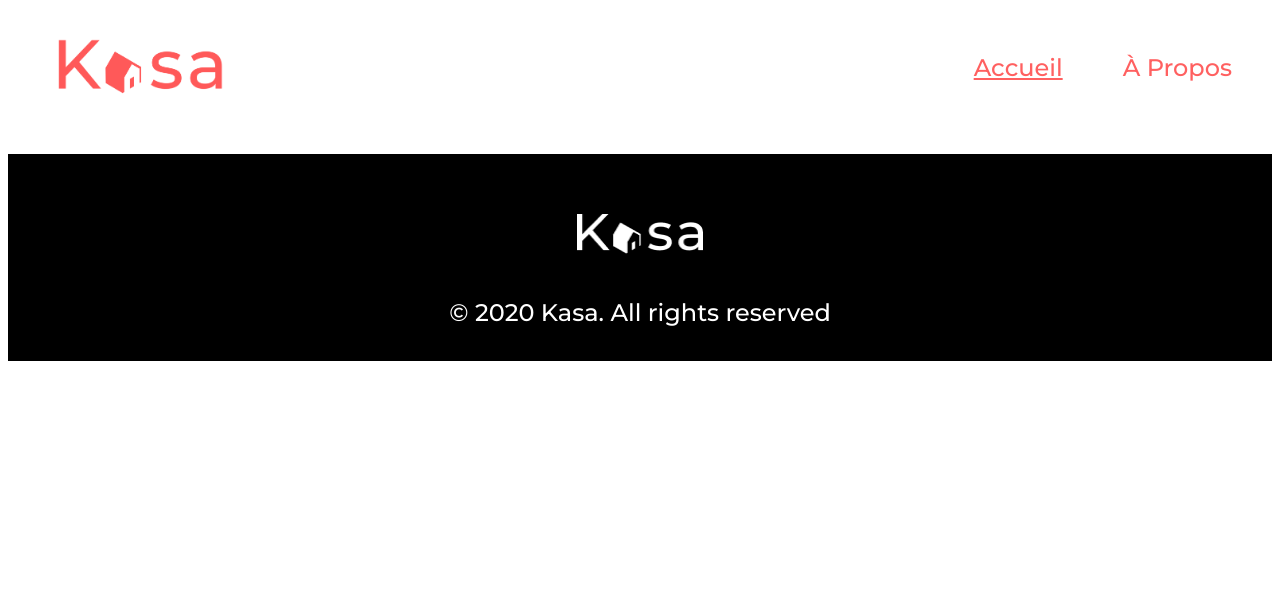
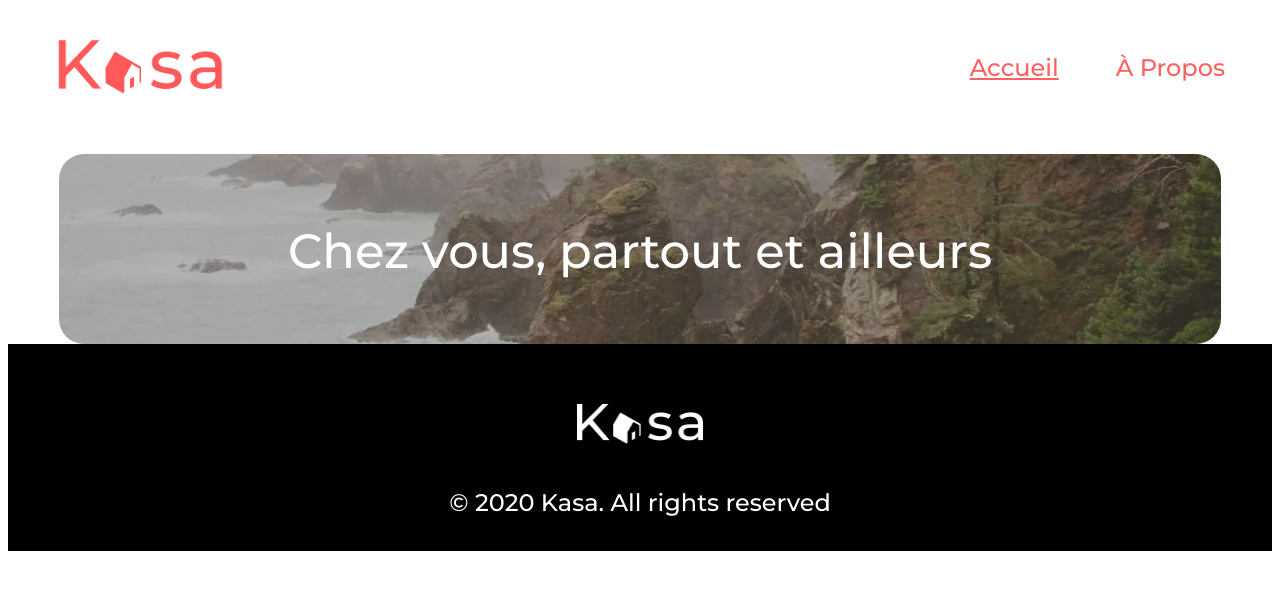
Before and after one commit to Anylisse/Projet-6-Kasa, a React (Create React App) app: page / in a window 1280 px wide. Shown: the top 590 px of the page. Built offline with nearby package versions, Linux system fonts and the light colour scheme.

Commit message:
Création Banner et mise en forme CSS

```diff
--- /dev/null
+++ b/src/components/Banner.jsx
@@ -0,0 +1,13 @@
+import React from "react";
+import "../styles/Banner.css";
+
+function Banner(props) {
+    return (
+        <div className="banner">
+            <img src={props.src} alt={props.alt} className="banner-home" />
+            {props.title ? <p className="banner-title">{props.title}</p> : ""}
+        </div>
+    );
+  }
+
+  export default Banner;
--- a/src/pages/About.jsx
+++ b/src/pages/About.jsx
@@ -1,11 +1,13 @@
 import React from "react";
 import Header from "../components/Header";
+import Banner from "../components/Banner";
 import Footer from "../components/Footer";
 
 function About() {
     return (
         <div>
             <Header />
+            <Banner />
             <Footer />
         </div>
     );
--- a/src/pages/Home.jsx
+++ b/src/pages/Home.jsx
@@ -1,11 +1,14 @@
 import React from "react";
 import Header from "../components/Header";
+import Banner from "../components/Banner";
+import banner from "../assets/homeImg.webp";
 import Footer from "../components/Footer";
 
 function Home() {
     return (
         <div>
             <Header />
+            <Banner title="Chez vous, partout et ailleurs" src={banner} alt="Bannière accueil"/>
             <Footer />
         </div>
     );
--- /dev/null
+++ b/src/styles/Banner.css
@@ -0,0 +1,22 @@
+.banner {
+    display: flex;
+    justify-content: center;
+    margin-top: 50px;
+}
+
+.banner-home {
+    width: 92%;
+    height: 190px;
+    object-fit: cover;
+    border-radius: 25px;
+    filter: brightness(0.7);
+}
+
+.banner-title{
+    font-family: 'Montserrat', sans-serif;
+    font-weight: 500;
+    font-size: 48px;
+    color: white;
+    position: absolute;
+    padding-top: 20px;
+}
--- a/src/styles/Header.css
+++ b/src/styles/Header.css
@@ -27,7 +27,8 @@ header nav ul li {
     font-weight: 500;
     font-family: 'Montserrat', sans-serif;
     color: #ff6060;
-    margin-left: 60px;
+    margin-right: 7px;
+    margin-left: 50px;
 }
 
 header nav ul a.nav-active {
```
